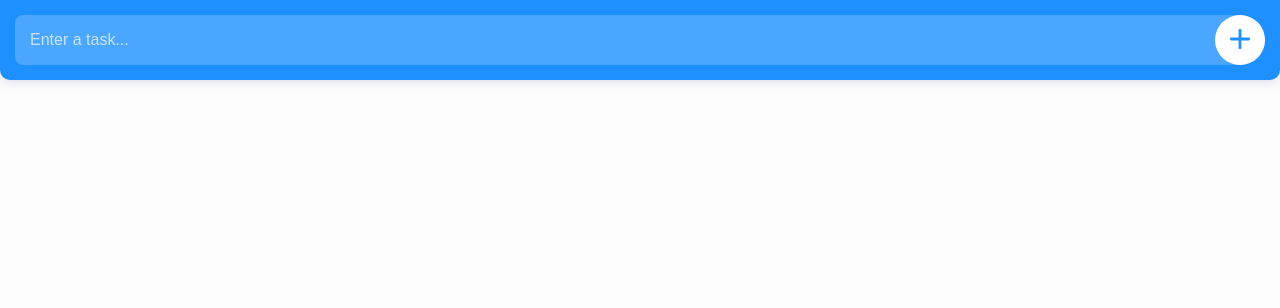
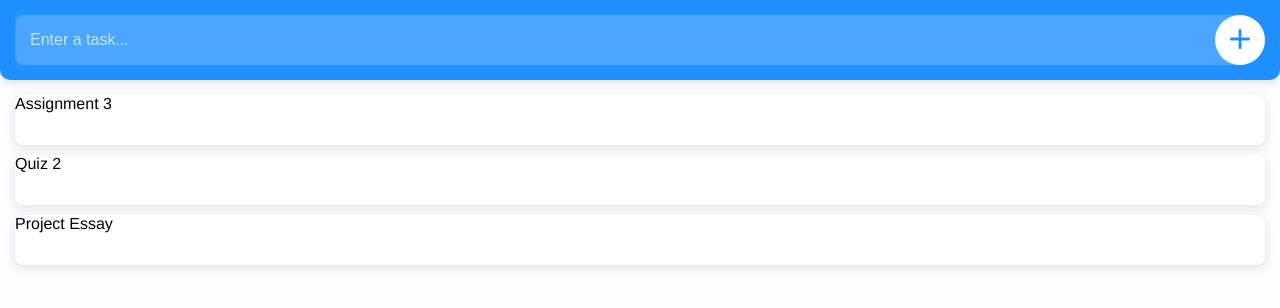
Before and after one commit to junaidahmed2/SimpleToDoList, a plain HTML site: page app/index.html in a window 1280 px wide. Drawn offline with Linux system fonts and the light colour scheme.

Commit message:
Added cells

```diff
--- a/app/css/style.css
+++ b/app/css/style.css
@@ -2,6 +2,7 @@
 
 body {
 	background: #fdfdfd;
+	padding-top: 80px;
 }
 
 body, input, button {
@@ -88,3 +89,32 @@ header button svg {
 	width: 20px;
 	height: 20px;
 }
+
+.task-container {
+
+	width: 100%;
+	float: left;
+	padding: 15px;
+}
+
+ul.pending-tasks {
+
+	width: 100%;
+	float: left;
+}
+
+ul.pending-tasks li {
+
+	width: 100%;
+	height: 50px;
+	float: left;
+	background: #fff;
+	border-radius: 8px;
+	box-shadow: 0px 3px 10px rgba(140, 140, 200, 0.25);
+	margin-bottom: 10px;
+}
+
+ul.pending-tasks li:last-of-type {
+
+	margin-bottom: 0px;
+}
--- a/app/index.html
+++ b/app/index.html
@@ -20,7 +20,16 @@
   		</button>
   	</header>
 
+  	<div class="task-container">
+  		<ul class="pending-tasks">
+  			<li>Assignment 3</li>
+  			<li>Quiz 2</li>
+  			<li>Project Essay</li>
+  		</ul>
+  	</div>
 
+
+  	<!-- Script files -->
   	<script src="js/app.js" type="text/javascript"></script>
 
   </body>
--- a/app/js/app.js
+++ b/app/js/app.js
@@ -1 +1,11 @@
-console.log("FE")
+
+
+
+//If there is any text inside field, crete new task
+function addItem() {
+
+	var text = document.getElementById("item").value;
+	console.log(text);
+}
+
+document.getElementById('addItem').addEventListener('click', addItem);
```
